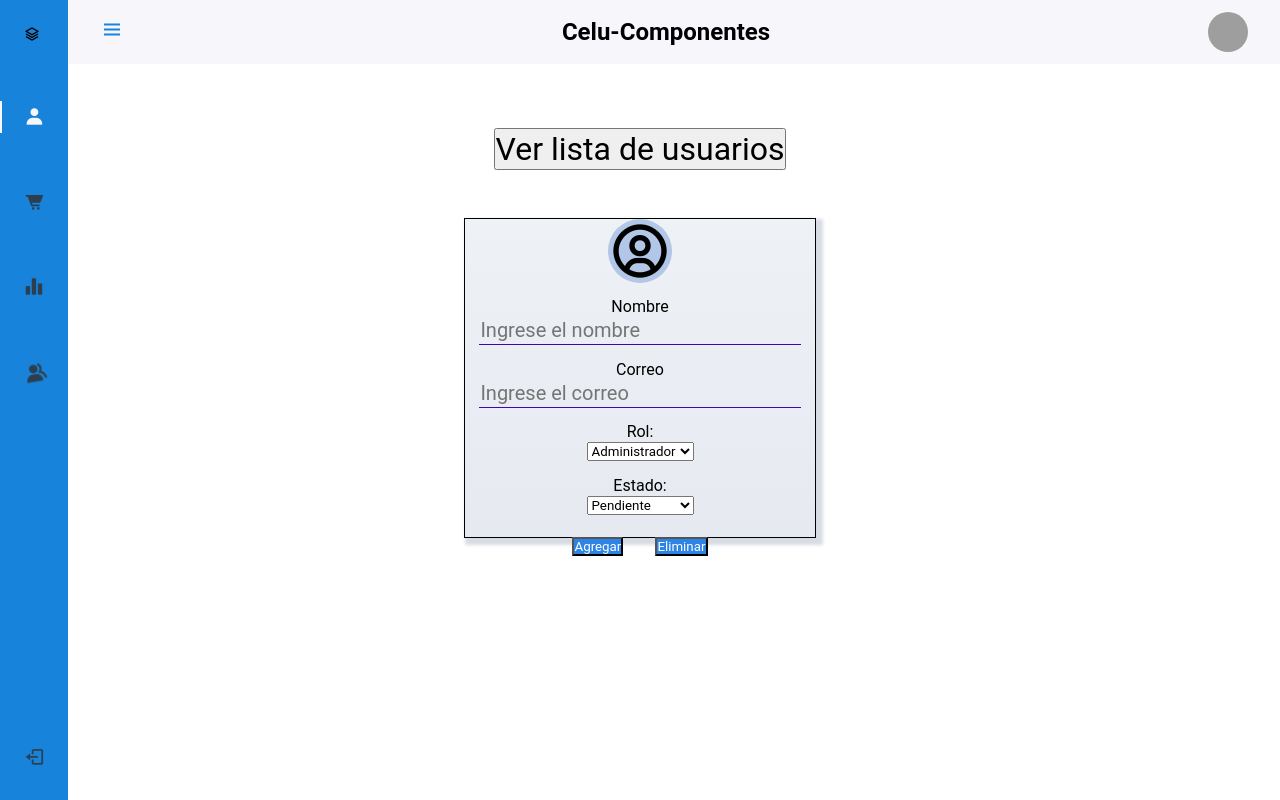
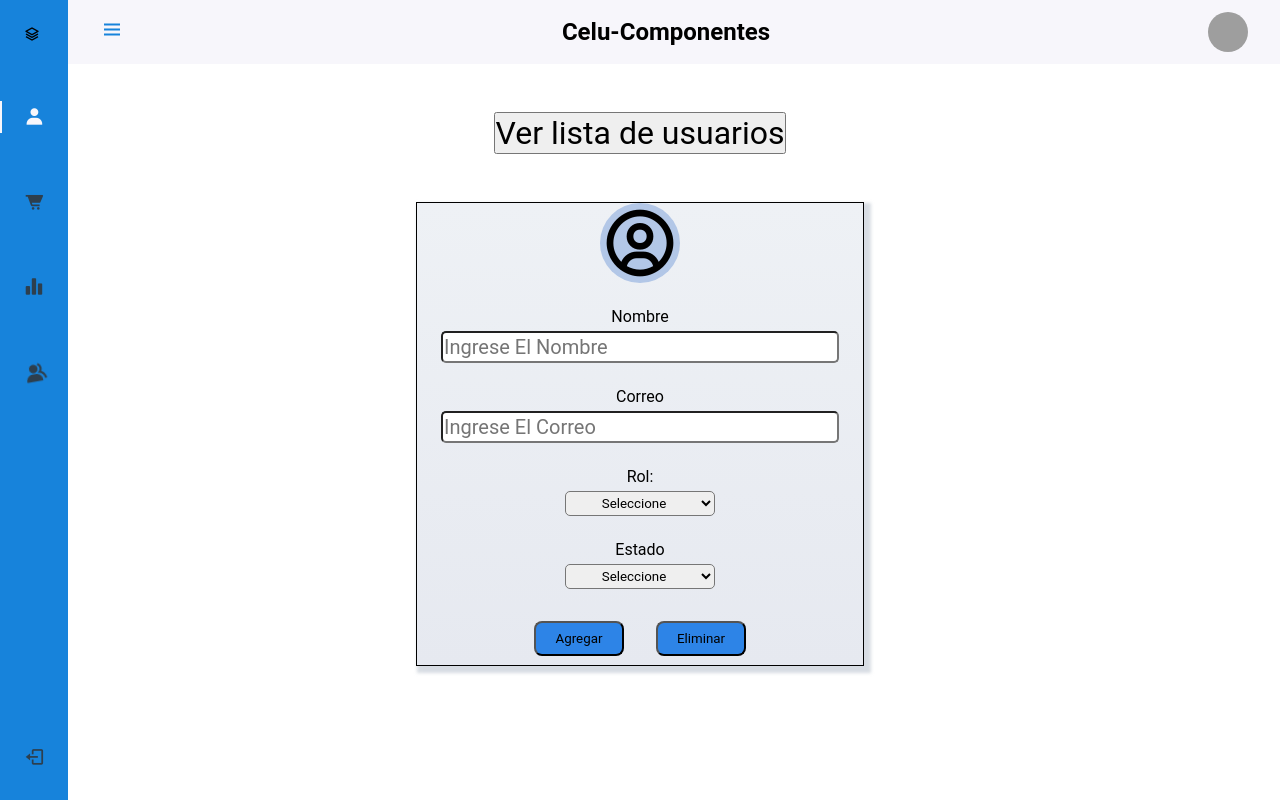
Before and after one commit to juanfed/night-developers, a React (Create React App) app: page /admin/gestionUser in a window 1280 px wide. Both pictures are taken after a click on the button "Gestionar Usuarios". Built offline with nearby package versions, Linux system fonts and the light colour scheme; grey boxes are pictures that could not be loaded.

Commit message:
Acomodar css en la sesion de gestion para el formulario de registro

```diff
--- a/src/pages/gestion.jsx
+++ b/src/pages/gestion.jsx
@@ -64,34 +64,34 @@ const Gestion = () => {
                 <div className="carUser-formulario">
                     <form action="" ref={form} onSubmit={submitFrom}>
                         <div className="carUser-datos">
-                            <label for="nombre">Nombre</label>
-                            <input type="text" id="nombre" name="nombre" placeholder="Ingrese el nombre" required />
+                            <p class="titles_for"> Nombre <br /></p>
+                            <input type="text" id="nombre" name="nombre" placeholder="Ingrese El Nombre" required />
                         </div>
 
                         <div className="carUser-datos">
-                            <label for="nombre">Correo</label>
-                            <input type="email" id="correo" name="correo" placeholder="Ingrese el correo" required />
+                            <p class="titles_for"> Correo </p>
+                            <input type="email" id="correo" name="correo" placeholder="Ingrese El Correo" required />
                         </div>
 
                         <div className="carUser-datos">
-                            <p>
-                                Rol: <br />
-                                <select name="rol">
+                            <p className="titles_for"> Rol: </p>
+                            <select className="Select_formu" name="rol">
+                                <option >Seleccione</option>
                                 <option >Administrador</option>
                                 <option>Vendedor</option>
                             </select>
-                            </p>
+
                         </div>
 
                         <div className="carUser-datos">
-                            <p>
-                                Estado: <br />
-                                <select name="estado">
+                            <p class="titles_for"> Estado <br /></p>
+                            <select className="Select_formu" name="estado">
+                                <option >Seleccione</option>
                                 <option >Pendiente</option>
                                 <option>Autorizado</option>
                                 <option>No Autorizado</option>
                             </select>
-                            </p>
+
                         </div>
 
                         <div className="carUser-modificar">
--- a/src/styles/gestion.css
+++ b/src/styles/gestion.css
@@ -2,8 +2,8 @@
 .carUser{
     border: 1px solid black;
     text-align: center;
-    height: 20rem;
-    width: 22rem;
+    height: 29rem;
+    width: 28rem;
     box-shadow: 4px 4px 3px 3px rgba(177, 187, 199, 0.507);
     background-image: linear-gradient(to top, #e6e9f0 0%, #eef1f5 100%);
     margin: auto;
@@ -11,7 +11,7 @@
 
 
 .bx-user-circle{
-    font-size: 4rem;
+    font-size: 5rem;
     background-color: rgba(116, 154, 216, 0.486);
     border-radius: 100%;
 }
@@ -23,25 +23,27 @@
 
 .carUser-datos{
     position: relative;
-    margin: 0.9rem;
+    margin: 1.5rem;
+    font-weight: 40px;
 }
 
 .carUser-formulario input{
     background: none;
     font-size: 1.25rem;
     padding: 2px 2px 2px 1px;
-    border: none;
-    border-bottom: 1px solid rgb(70, 0, 182);
+    background-color: white;
+    border-radius: 5px;
     display: block;
     width: 100%;
 }
 
-#contenido-gestion{
-    padding-top: 1rem;
-}
 
 .carUser-modificar button{
     margin: 0.5rem 1rem 1rem 1rem;
+    width: 90px;
+    height: 35px;
+    border-radius: 8px;
+
 
 }
 
@@ -53,9 +55,22 @@
 transition-duration: 0.4s;
 cursor: pointer;
 background-color: #2d84e7;
-color: white;
+color: black;
+
 }
 
 .botonCarUser:hover{
-    background-color: #355baf;
+    background-color: white;
+
 }
+
+.Select_formu{
+    height: 25px;
+    width: 150px;
+    text-align: center;
+    border-radius: 5px;
+}
+
+.titles_for{
+    margin-bottom: 5px;
+}
```
Lines whose indentation alone changed are shown as unchanged.
